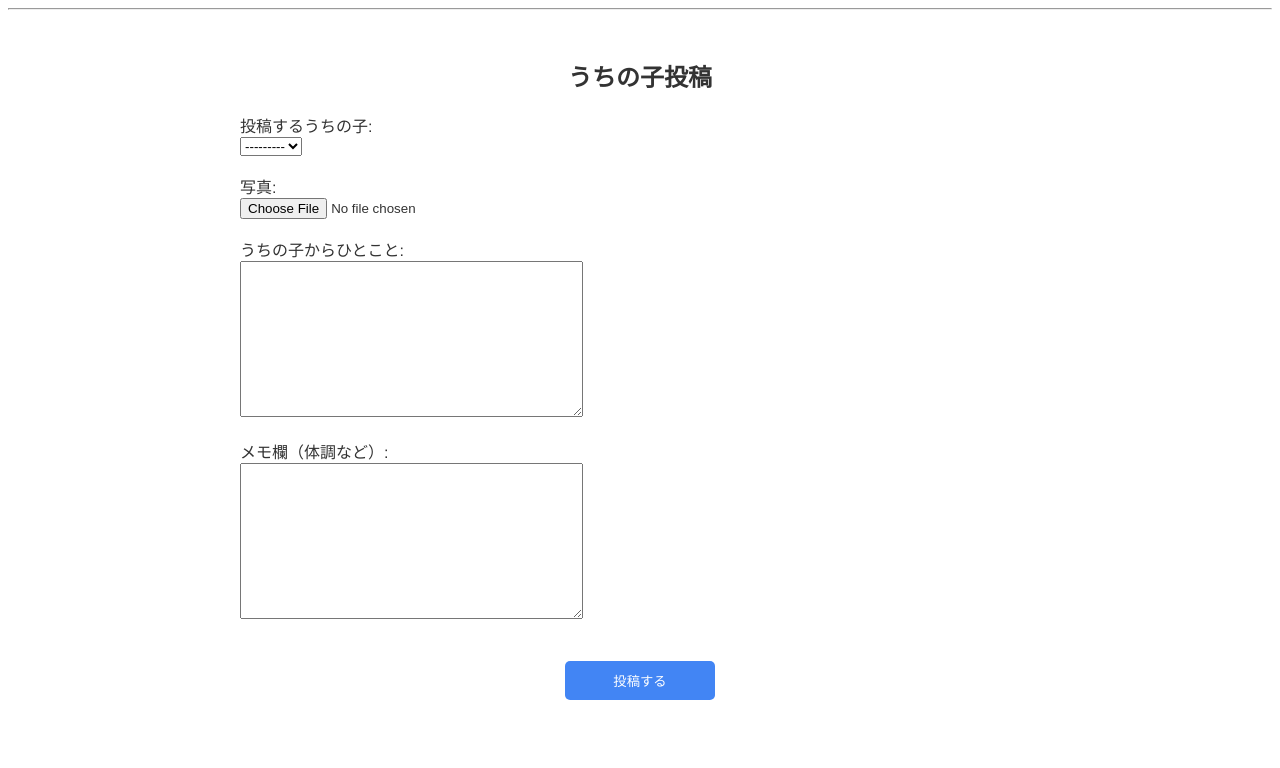
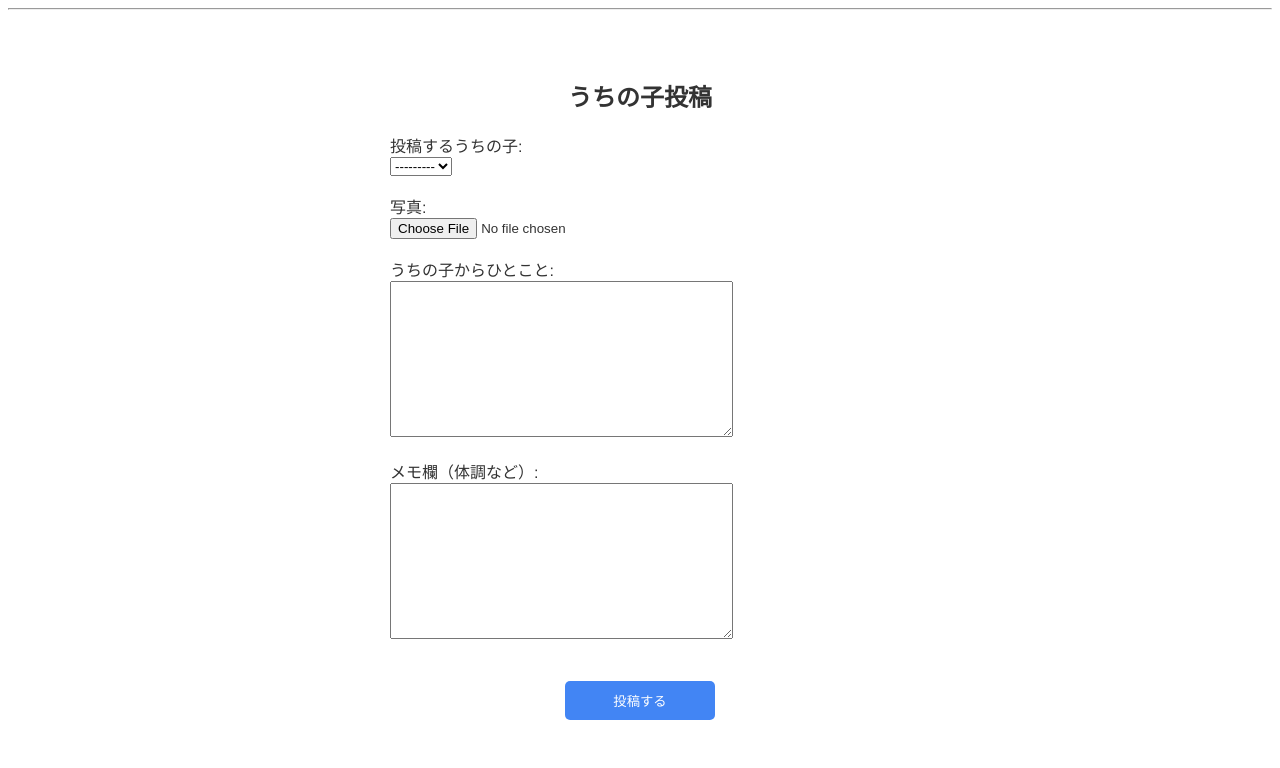
Before and after one commit to chapi80/wansnap, a Django app: page /create_post/ in a window 1280 px wide. Shown: the part 67-835 px from the top of the page. Before the commit the page ends 767 px from the top, so only its background shows below. Run offline with Django 5.2, Linux system fonts and the light colour scheme; the visitor is signed in with stand-in values (Sample User, id 1); data that the repository does not hold is empty.

Commit message:
うちの子投稿画面配置修正

```diff
--- a/wansnapproject/app/templates/app/create_post.html
+++ b/wansnapproject/app/templates/app/create_post.html
@@ -27,8 +27,23 @@
             background-color: #0056b3;
         }
 
+        .create-post {
+            max-width: 500px;
+            margin: 0 auto;
+            padding: 20px;
+            text-align: center;
+        }
+
+        .create-post form {
+            text-align: left;
+        }
+
+        h2 {
+            text-align: center;
+        }
     </style>
 
+    <div class="create-post">
         <h2>うちの子投稿</h2>
 
             <form method="POST" enctype="multipart/form-data">
@@ -49,4 +64,5 @@
                     <button type="submit" class="submit-button">投稿する</button>
                 </div>
             </form>
+    </div>
 {% endblock %}
```
Lines whose indentation alone changed are shown as unchanged.
